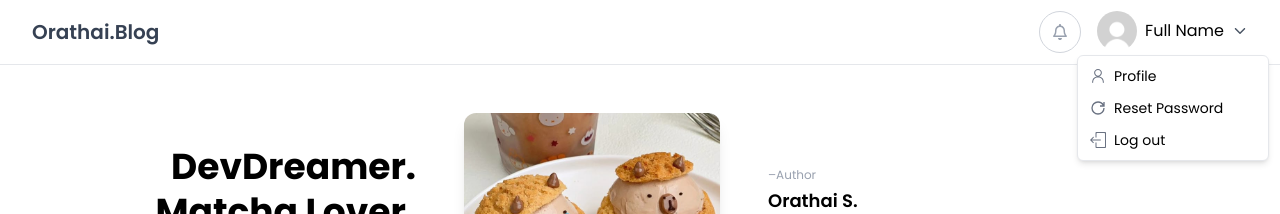
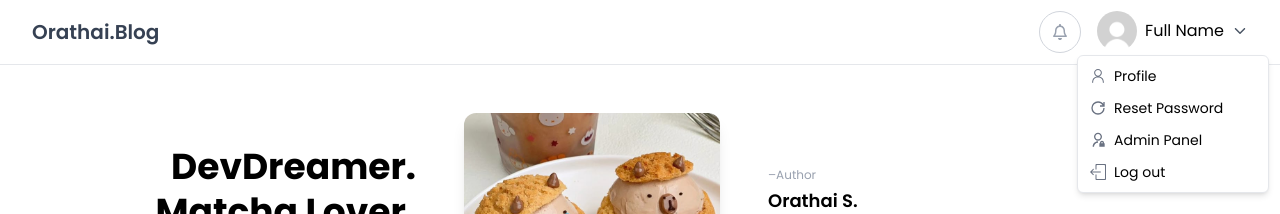
Before and after one commit to tatchunari/orathai-personal-blog, a React (Vite) app in the folder client/: page / in a window 1280 px wide. Both pictures are taken after a click on the button "Full Name". Shown: the top 214 px of the page. Built offline with nearby package versions, Linux system fonts and the light colour scheme; no server answers.

Commit message:
feat: add Admin panel on the dropdown menu

```diff
--- a/client/src/components/MemberManagement/ResetPasswordForm.jsx
+++ b/client/src/components/MemberManagement/ResetPasswordForm.jsx
@@ -24,7 +24,7 @@ const ResetPasswordForm = () => {
               <input
                 id="currentPassword"
                 type="password"
-                className="mt-1 block w-96 rounded-md border bg-white border-gray-300 px-4 py-2 shadow-sm focus:border-gray-500 focus:ring-gray-500"
+                className="mt-1 block w-90 rounded-md border bg-white border-gray-300 px-4 py-2 shadow-sm focus:border-gray-500 focus:ring-gray-500"
               />
             </div>
 
--- a/client/src/components/Navbar.jsx
+++ b/client/src/components/Navbar.jsx
@@ -6,6 +6,8 @@ import { IoIosArrowDown } from "react-icons/io";
 import { RxPerson } from "react-icons/rx";
 import { GrPowerReset } from "react-icons/gr";
 import { SlLogout } from "react-icons/sl";
+import { RiAdminLine } from "react-icons/ri";
+
 
 
 import {
@@ -20,6 +22,7 @@ import {
 const Navbar = () => {
 
   const [isLoggedIn, setIsLoggedIn] = useState(true);
+  const [isAdmin, setIsAdmin] = useState(true);
   const [mobileMenuOpen, setMobileMenuOpen] = useState(false);
 
   const navigate = useNavigate();
@@ -80,6 +83,14 @@ const Navbar = () => {
                   <Link to="/member">Reset Password</Link>
                   </div>
 
+                  {isAdmin &&
+                  <div className='flex flex-row gap-3'>
+                    <RiAdminLine className='w-6 h-6 text-gray-500'/>
+                    <Link to="/admin">Admin Panel</Link>
+
+                  </div>
+                  }
+
                   <div className="w-full border-t border-gray-300 my-2"></div>
                   <div className='flex flex-row gap-3'>
                   <SlLogout className='w-6 h-6 text-gray-500'/>
@@ -114,7 +125,7 @@ const Navbar = () => {
                 <FaRegBell className='w-4 h-4 text-gray-400' />
                 </div>
 
-                {/* Drop Down when logged in */}
+                {/* Desktop Drop Down when logged in */}
               <div>
               <DropdownMenu>
                 <DropdownMenuTrigger asChild>
@@ -137,6 +148,13 @@ const Navbar = () => {
                     <GrPowerReset className="w-5 h-5 text-gray-500" />
                     Reset Password
                   </DropdownMenuItem>
+
+                  {isAdmin &&
+                    <DropdownMenuItem onClick={() => navigate("/admin")}>
+                    <RiAdminLine className="w-5 h-5 text-gray-500" />
+                    Admin Panel
+                  </DropdownMenuItem>
+                  }
                   <DropdownMenuItem onClick={() => setIsLoggedIn(false)}>
                     <SlLogout className='w-5 h-5 text-gray-500'/>
                     Log out
--- /dev/null
+++ b/client/src/pages/ArticleManagement/AdminDashboard.jsx
@@ -0,0 +1,9 @@
+import React from 'react'
+
+const AdminDashboard = () => {
+  return (
+    <div>AdminDashboard</div>
+  )
+}
+
+export default AdminDashboard
```
